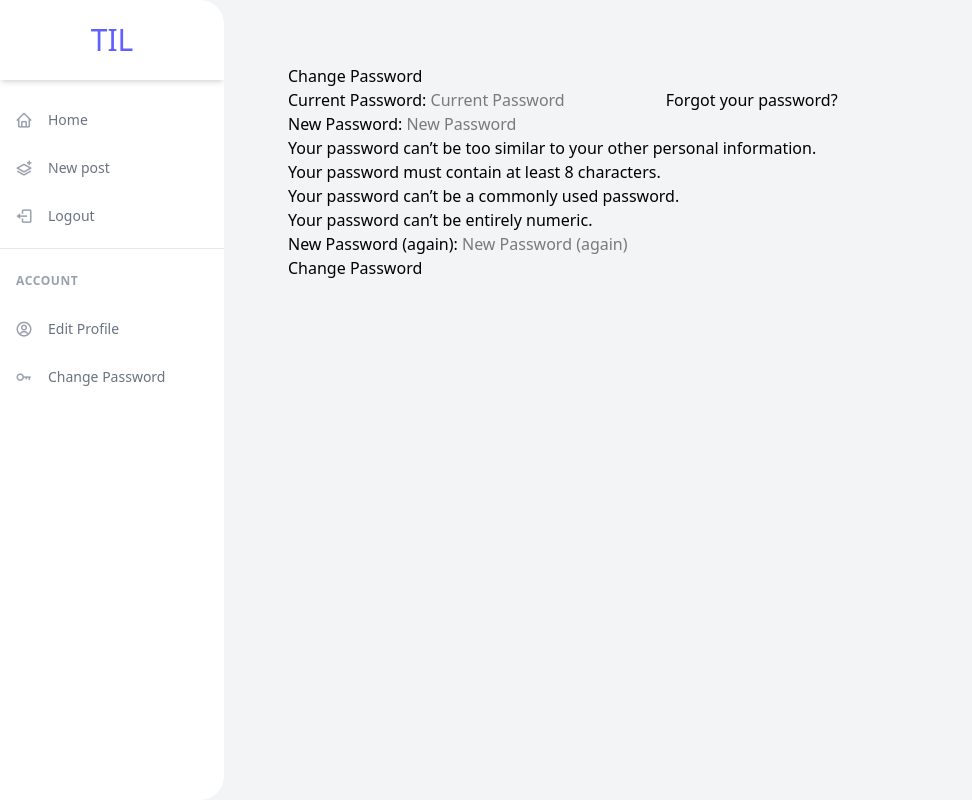
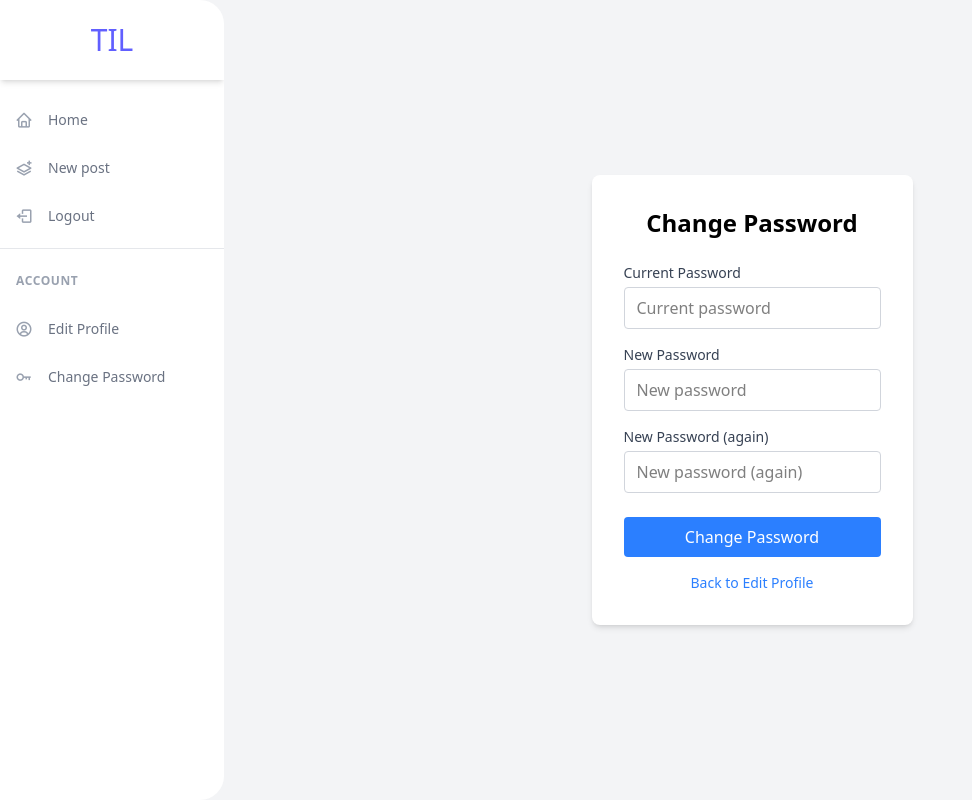
Before and after one commit to luigiay1123/django2nd, a Django app: page /password/change/ in a window 1280 px wide. Shown: the whole page, without its empty margins (0-972 px from the left). Run offline with Django 5.2, Linux system fonts and the light colour scheme; the visitor is signed in with stand-in values (Sample User, id 1).

Commit message:
44. password change layout

```diff
--- /dev/null
+++ b/til/templates/account/password_change.html
@@ -0,0 +1,42 @@
+{% extends "base.html" %}
+
+{% block title %}Change Password{% endblock %}
+
+{% block body %}
+<div class="flex justify-center items-center min-h-[60vh]">
+  <div class="bg-white p-8 rounded-lg shadow-md w-full max-w-sm">
+    <h2 class="text-2xl font-bold text-center mb-6">Change Password</h2>
+
+    <form method="post" action="{% url 'account_change_password' %}">
+      {% csrf_token %}
+
+      {% if form.errors %}
+        <div class="bg-red-100 border border-red-400 text-red-700 px-4 py-3 rounded mb-4">
+          Please correct the errors below.
+        </div>
+      {% endif %}
+
+      <div class="mb-4">
+        <label for="id_oldpassword" class="block text-gray-700 text-sm font-medium mb-1">Current Password</label>
+        <input type="password" name="oldpassword" id="id_oldpassword" class="w-full border border-gray-300 rounded px-3 py-2 focus:outline-none focus:border-blue-500" placeholder="Current password">
+      </div>
+
+      <div class="mb-4">
+        <label for="id_password1" class="block text-gray-700 text-sm font-medium mb-1">New Password</label>
+        <input type="password" name="password1" id="id_password1" class="w-full border border-gray-300 rounded px-3 py-2 focus:outline-none focus:border-blue-500" placeholder="New password">
+      </div>
+
+      <div class="mb-6">
+        <label for="id_password2" class="block text-gray-700 text-sm font-medium mb-1">New Password (again)</label>
+        <input type="password" name="password2" id="id_password2" class="w-full border border-gray-300 rounded px-3 py-2 focus:outline-none focus:border-blue-500" placeholder="New password (again)">
+      </div>
+
+      <button type="submit" class="w-full bg-blue-500 hover:bg-blue-600 text-white font-medium py-2 px-4 rounded">Change Password</button>
+    </form>
+
+    <p class="text-center text-sm text-gray-600 mt-4">
+      <a href="{% url 'profiles:edit' %}" class="text-blue-500 hover:underline">Back to Edit Profile</a>
+    </p>
+  </div>
+</div>
+{% endblock %}
--- a/til/templates/base.html
+++ b/til/templates/base.html
@@ -62,7 +62,7 @@
           </li>
         </ul>
       </div>
-      <div class="p-16">
+      <div class="flex-1 flex justify-center">
         {% block body %}
           {% block content %} {% endblock content %}
         {% endblock body %}
```
Also changed, not shown: til/templates/account/password_reset.html (added, +34 -0 lines).
